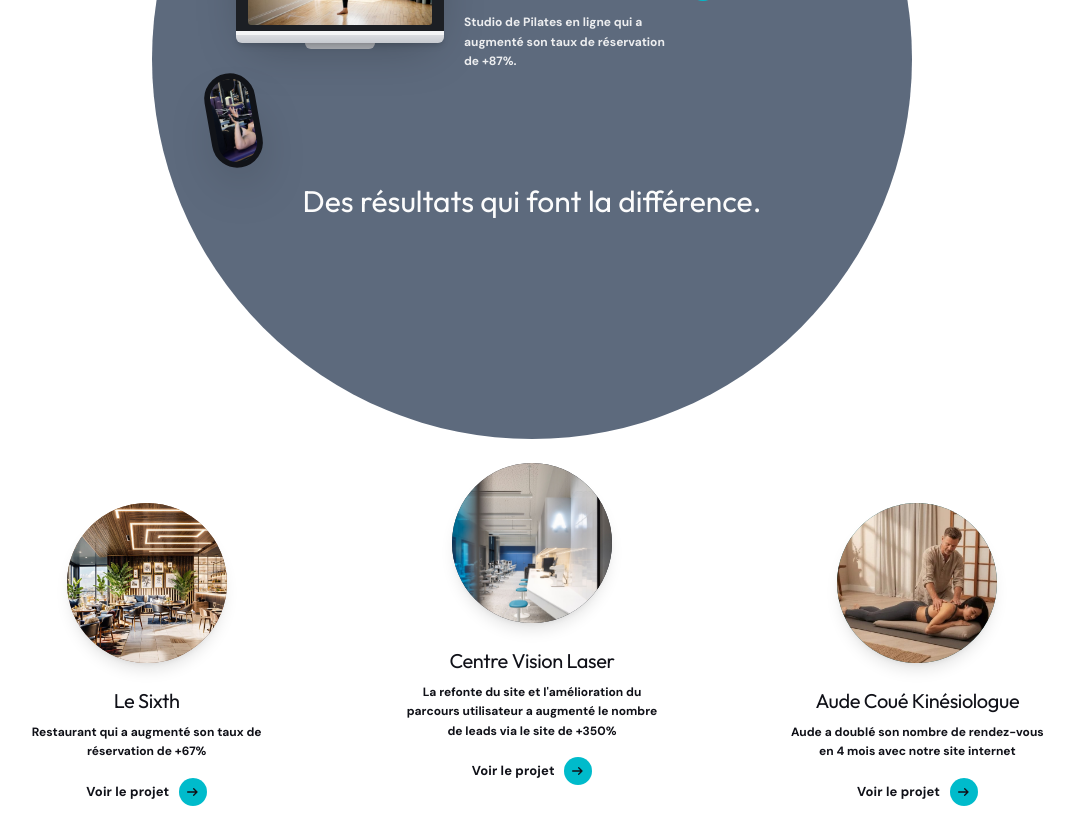
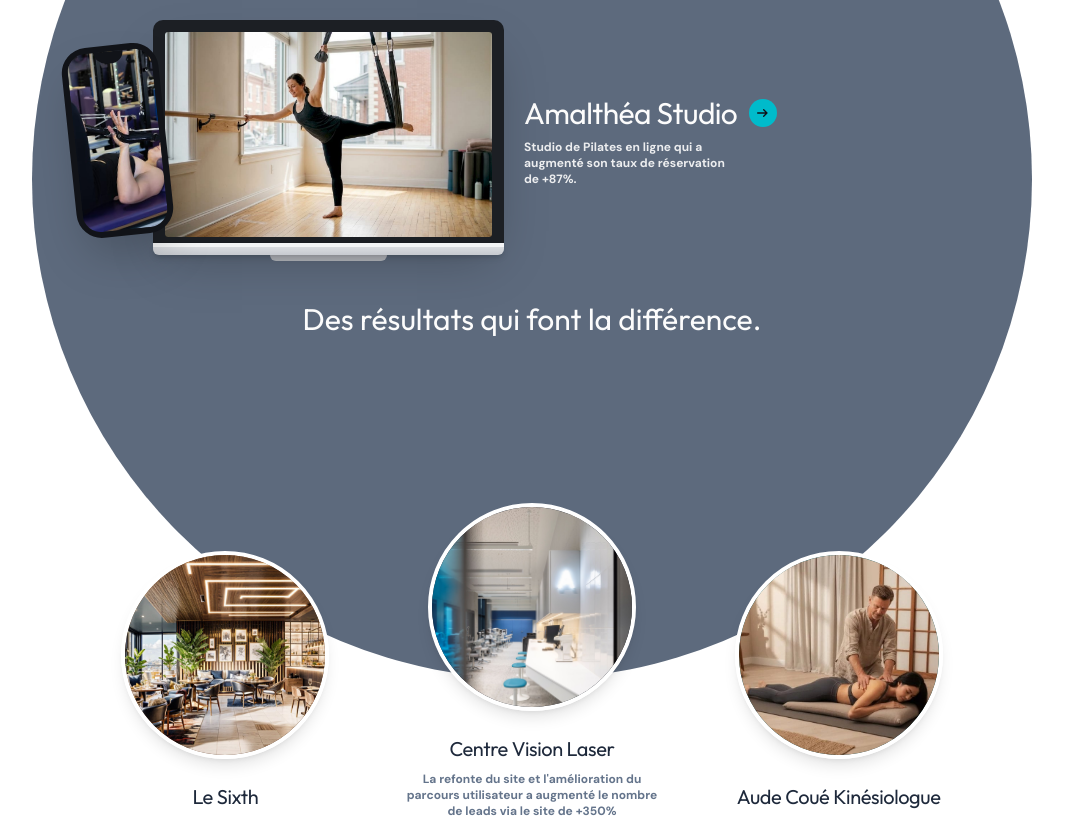
Before and after one commit to ON-CLICK-ORGANISATION/OnClick-frontend, a React (Vite) app: page / in a window 1280 px wide. Shown: the part 1000-1818 px from the top of the page, without its empty margins (108-1182 px from the left). Built offline with nearby package versions, Linux system fonts and the light colour scheme.

Commit message:
first commit

```diff
--- a/src/components/ServiceSection.tsx
+++ b/src/components/ServiceSection.tsx
@@ -8,7 +8,7 @@
     description:
       'Dans un web saturé, la visibilité ne suffit plus. Nous créons des campagnes ciblées et une stratégie SEO performante pour attirer les bons prospects et générer une croissance mesurable.',
     image: 'https://images.unsplash.com/photo-1533750349088-cd871a92f312?ixlib=rb-4.0.3&auto=format&fit=crop&w=800&q=80',
-    link: '/services/marketing',
+    link: '/contact',
     linkText: 'Découvrir le marketing',
     reverse: false,
   },
@@ -17,7 +17,7 @@
     description:
       'Nous concevons des sites web performants, évolutifs et pensés pour convertir vos visiteurs en clients.',
     image: 'https://images.unsplash.com/photo-1517694712202-14dd9538aa97?ixlib=rb-4.0.3&auto=format&fit=crop&w=800&q=80',
-    link: '/services/developpement',
+    link: '/contact',
     linkText: 'En savoir plus',
     reverse: true,
   },
@@ -26,7 +26,7 @@
     description:
       'Une identité forte inspire confiance. Nous créons une image de marque qui vous distingue et renforce votre crédibilité.',
     image: 'https://images.unsplash.com/photo-1558655146-9f40138edfeb?ixlib=rb-4.0.3&auto=format&fit=crop&w=800&q=80',
-    link: '/services/creation',
+    link: '/contact',
     linkText: 'Découvrir la création',
     reverse: false,
   },
@@ -35,7 +35,7 @@
     description:
       'Une croissance durable repose sur une vision claire. Nous élaborons une stratégie adaptée pour transformer vos objectifs en résultats.',
     image: 'https://images.unsplash.com/photo-1557804506-669a67965ba0?ixlib=rb-4.0.3&auto=format&fit=crop&w=800&q=80',
-    link: '/services/strategie',
+    link: '/contact',
     linkText: 'En savoir plus',
     reverse: true,
   },
@@ -62,7 +62,7 @@
           </h2>
         </motion.div>
 
-        {/* Liste verticale de cartes carrées - TOUTES PARFAITEMENT CARRÉES */}
+        {/* Liste verticale de cartes - RESPONSIVE */}
         <div className="flex flex-col gap-6">
           {services.map((service, index) => (
             <motion.div
@@ -74,10 +74,9 @@
               className={`bg-white rounded-2xl shadow-sm hover:shadow-md transition-all duration-300 hover:-translate-y-1 overflow-hidden flex flex-col md:flex-row ${
                 service.reverse ? 'md:flex-row-reverse' : ''
               }`}
-              style={{ height: '400px', maxWidth: '100%' }}
             >
-              {/* Partie Image - 50% de la carte carrée */}
-              <div className="w-full md:w-1/2 h-full bg-[#F1F5F9] overflow-hidden flex-shrink-0 relative">
+              {/* Partie Image - Responsive */}
+              <div className="w-full md:w-1/2 h-64 md:h-[400px] lg:h-[400px] bg-[#F1F5F9] overflow-hidden flex-shrink-0 relative">
                 <img
                   src={service.image}
                   alt={service.title}
@@ -104,9 +103,9 @@
                 />
               </div>
 
-              {/* Partie Texte - 50% de la carte carrée */}
-              <div className="w-full md:w-1/2 p-8 sm:p-10 flex flex-col justify-center h-full">
-                <h3 className="text-2xl sm:text-3xl font-bold text-[#0F172A] mb-3 tracking-tight">
+              {/* Partie Texte - Responsive */}
+              <div className="w-full md:w-1/2 p-6 sm:p-8 md:p-10 flex flex-col justify-center">
+                <h3 className="text-xl sm:text-2xl md:text-3xl font-bold text-[#0F172A] mb-2 md:mb-3 tracking-tight">
                   {service.title}
                 </h3>
                 <p className="text-sm sm:text-base text-[#64748B] leading-relaxed mb-4 flex-1">
--- a/src/pages/Home.tsx
+++ b/src/pages/Home.tsx
@@ -4,7 +4,6 @@
 import TestimonialCarousel from '../components/TestimonialCarousel'
 import ContactForm from '../components/ContactForm'
 import { LaptopMockup, PhoneMockup } from '../components/DeviceMockups'
-// import MethodSection from '../components/MethodSection'
 import ServicesSection from "../components/ServiceSection.tsx";
 import { heroProject, featuredProjects, expertises } from '../data/content'
 
@@ -31,77 +30,97 @@
         <DotSwirl className="w-full" count={40} seed={7} />
       </section>
 
-      {/* Hero showcase orb — "Projet Vedette" */}
-      <section className="relative overflow-hidden pb-24">
+      {/* Hero showcase orb — "Projet Vedette" - GRAND ROND AGRANDI */}
+      <section className="relative overflow-hidden pb-16 sm:pb-24">
         <div className="container-page relative">
-          <div className="relative mx-auto aspect-square w-full max-w-[760px] rounded-full bg-slate-orb text-slate-orb-foreground">
-            <div className="flex h-full flex-col items-center justify-center gap-10 px-6">
-              {/* Device mockups + title/description row */}
+
+          {/* Grand rond - AGRANDI */}
+          <div className="relative mx-auto w-full max-w-[110%] sm:max-w-[95%] md:max-w-[850px] lg:max-w-[1000px] aspect-square rounded-full bg-slate-orb text-slate-orb-foreground overflow-visible md:overflow-hidden">
+
+            <div className="flex h-full flex-col items-center justify-center gap-2 sm:gap-4 md:gap-6 lg:gap-10 px-3 sm:px-4 md:px-6">
+
+              {/* Bloc Mockups + Texte */}
               <a
                 href={heroProject.url}
                 target="_blank"
                 rel="noreferrer noopener"
-                className="group flex w-full max-w-[26rem] flex-col items-center gap-6 sm:max-w-[30rem] sm:flex-row sm:items-center sm:gap-5"
+                className="group flex w-full flex-col items-center gap-1 sm:gap-3 md:gap-4 lg:flex-row lg:items-center lg:gap-5"
               >
-                {/* Laptop + Mobile overlap mockup, allowed to bleed past the circle's left edge */}
-                <div className="relative w-full max-w-[13rem] shrink-0 sm:-ml-14">
+                {/* Mockups */}
+                <div className="relative flex items-center justify-center w-full max-w-[9rem] sm:max-w-[12rem] md:max-w-[18rem] lg:max-w-[28rem] shrink-0 scale-90 sm:scale-95 md:scale-100">
+                  <PhoneMockup
+                    screenshot={heroProject.imageMobile}
+                    alt={`Version mobile du site ${heroProject.name}`}
+                    className="absolute left-[-0.5rem] sm:left-[-0.2rem] md:left-[0.2rem] lg:left-[0.8rem] bottom-0 z-10 w-[2.2rem] sm:w-[3rem] md:w-[5rem] lg:w-[7.5rem] rotate-[-6deg] transition-transform duration-300 group-hover:rotate-[-3deg] group-hover:scale-105"
+                    style={{
+                      transformOrigin: 'bottom center',
+                      boxShadow: '0 10px 30px rgba(0,0,0,0.2)',
+                    }}
+                  />
+
                   <LaptopMockup
                     screenshot={heroProject.image!}
                     alt={`Aperçu du site ${heroProject.name}`}
                     className="w-full transition-transform duration-300 group-hover:scale-[1.02]"
                   />
-                  <PhoneMockup
-                    screenshot={heroProject.imageMobile}
-                    alt={`Version mobile du site ${heroProject.name}`}
-                    className="absolute -bottom-6 -left-7 w-[3.2rem] rotate-[-10deg] transition-transform duration-300 group-hover:rotate-[-5deg]"
-                  />
                 </div>
 
-                {/* Title, description, arrow */}
-                <div className="flex items-start gap-3 text-left">
+                {/* Texte */}
+                <div className="flex items-start gap-1 sm:gap-2 md:gap-3 text-center sm:text-left">
                   <div>
-                    <h2 className="font-display text-2xl sm:text-3xl">{heroProject.name}</h2>
-                    <p className="mt-2 max-w-[13rem] text-xs font-semibold leading-relaxed opacity-90">
+                    <h2 className="font-display text-sm sm:text-base md:text-2xl lg:text-3xl">
+                      {heroProject.name}
+                    </h2>
+                    <p className="mt-0.5 sm:mt-1 md:mt-2 max-w-[8rem] sm:max-w-[11rem] md:max-w-[13rem] text-[8px] sm:text-[10px] md:text-xs font-semibold leading-relaxed opacity-90">
                       {heroProject.description}
                     </p>
                   </div>
-                  <ArrowLink className="mt-1 shrink-0" />
+                  <ArrowLink className="mt-0.5 sm:mt-1 shrink-0 hidden sm:inline-flex" />
                 </div>
               </a>
 
-              <p className="text-center font-display text-2xl md:text-3xl">
+              {/* Texte "Des résultats..." */}
+              <p className="text-center font-display text-[13px] sm:text-base md:text-xl lg:text-3xl px-1 sm:px-2">
                 Des résultats qui font la différence.
               </p>
             </div>
           </div>
 
-          <div className="mt-16 grid gap-12 sm:grid-cols-3 sm:gap-6">
+          {/* 3 projets en dessous */}
+          <div className="relative z-10 mt-[-3rem] sm:mt-[-4rem] md:mt-[-6rem] lg:mt-[-8rem]">
+            <div className="grid gap-10 sm:gap-12 grid-cols-1 sm:grid-cols-3 sm:gap-6 max-w-4xl mx-auto">
               {featuredProjects.map((project, i) => (
                 <a
                   key={project.name}
                   href={project.url}
                   target="_blank"
                   rel="noreferrer noopener"
-                className={`group flex flex-col items-center text-center ${i === 1 ? 'sm:-mt-10' : ''}`}
+                  className={`group flex flex-col items-center text-center ${i === 1 ? 'sm:-mt-12' : ''}`}
                 >
-                <span className="size-40 overflow-hidden rounded-full shadow-lg" style={{ background: project.gradient }}>
+                  <span
+                    className="size-32 sm:size-40 md:size-48 lg:size-52 overflow-hidden rounded-full shadow-lg border-4 border-white transition-all duration-500 ease-out hover:scale-110 hover:shadow-2xl hover:rotate-3 cursor-pointer"
+                    style={{ background: project.gradient }}
+                  >
                     {project.image && (
                       <img
                         src={project.image}
                         alt={project.name}
-                      className="size-full object-cover transition-transform duration-300 group-hover:scale-110"
+                        className="size-full object-cover transition-transform duration-500 group-hover:scale-110"
                       />
                     )}
                   </span>
-                <h3 className="mt-6 font-display text-xl">{project.name}</h3>
-                <p className="mt-2 max-w-[16rem] text-xs font-semibold leading-relaxed text-foreground/80">
+                  <h3 className="mt-3 sm:mt-4 md:mt-6 font-display text-sm sm:text-base md:text-xl text-[#1E293B] group-hover:text-[#EAB308] transition-colors duration-300">
+                    {project.name}
+                  </h3>
+                  <p className="mt-1 sm:mt-2 max-w-[12rem] sm:max-w-[14rem] md:max-w-[16rem] text-[10px] sm:text-[11px] md:text-xs font-semibold leading-relaxed text-[#64748B]">
                     {project.description}
                   </p>
-                <span className="link-arrow mt-4">
+                  <span className="link-arrow mt-2 sm:mt-3 md:mt-4 text-[#2B6CB0] group-hover:text-[#EAB308] transition-colors duration-300">
                     Voir le projet <ArrowLink />
                   </span>
                 </a>
               ))}
+            </div>
           </div>
         </div>
       </section>
@@ -110,7 +129,6 @@
       <ServicesSection />
       <TestimonialCarousel />
 
-
       {/* Contact */}
       <ContactForm />
     </>
```
Lines whose indentation alone changed are shown as unchanged.
